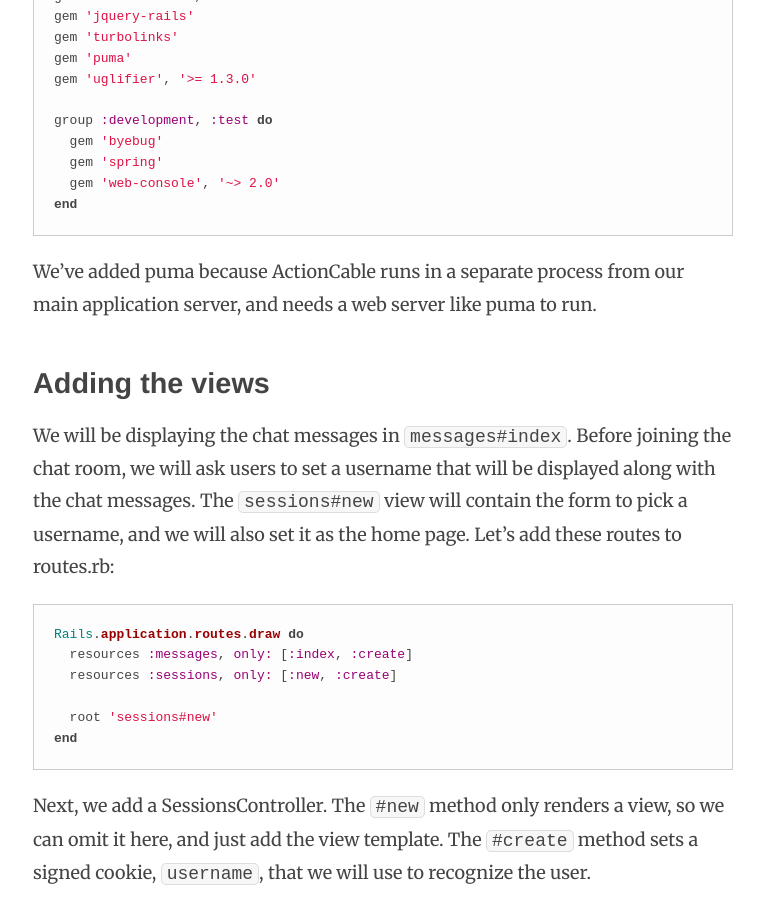
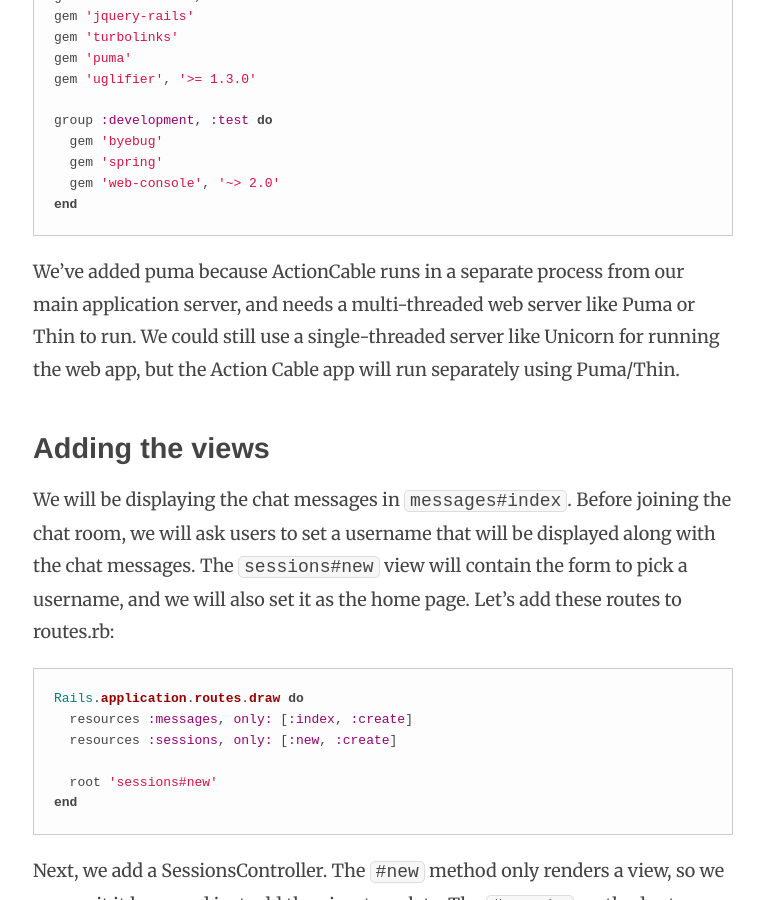
Before and after one commit to nithinbekal/nithinbekal.github.io, a Jekyll site: the page built from _posts/2015-07-17-rails-action-cable.md, in a window 1280 px wide and 900 px high, scrolled down 1076 px. Shown: the whole window, without its empty margins (257-1021 px from the left). Built offline with Jekyll 4.4.1, drawn with Linux system fonts in a browser that asks for light colours; comment, search, counter and statistics services are not loaded.

Commit message:
Clarify Action Cable needs multi threaded web server

```diff
--- a/_posts/2015-07-17-rails-action-cable.md
+++ b/_posts/2015-07-17-rails-action-cable.md
@@ -69,7 +69,14 @@ end
 We've added puma because
 ActionCable runs in a separate process
 from our main application server,
-and needs a web server like puma to run.
+and needs a multi-threaded web server
+like Puma or Thin to run.
+We could still use
+a single-threaded server like Unicorn
+for running the web app,
+but the Action Cable app
+will run separately
+using Puma/Thin.
 
 # Adding the views
 
```
